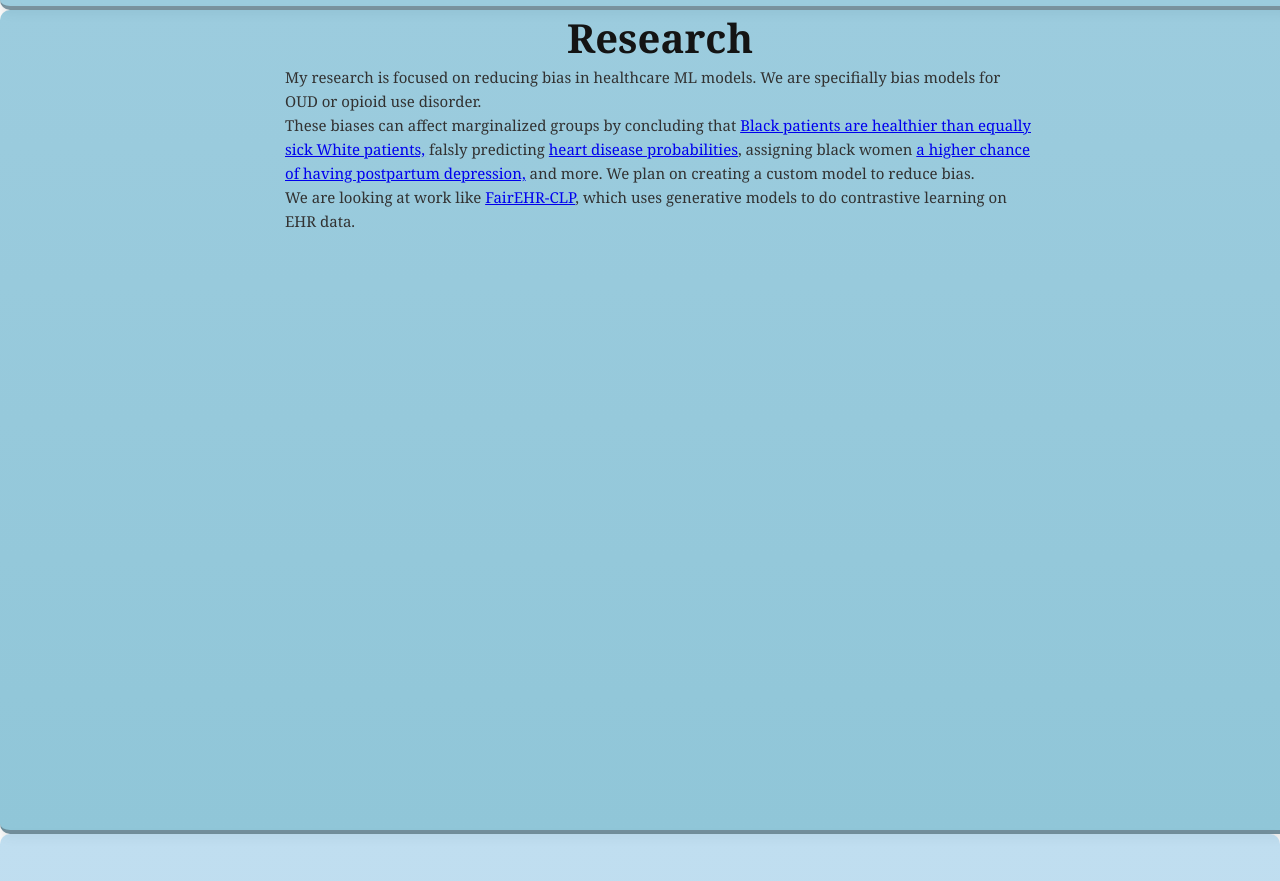
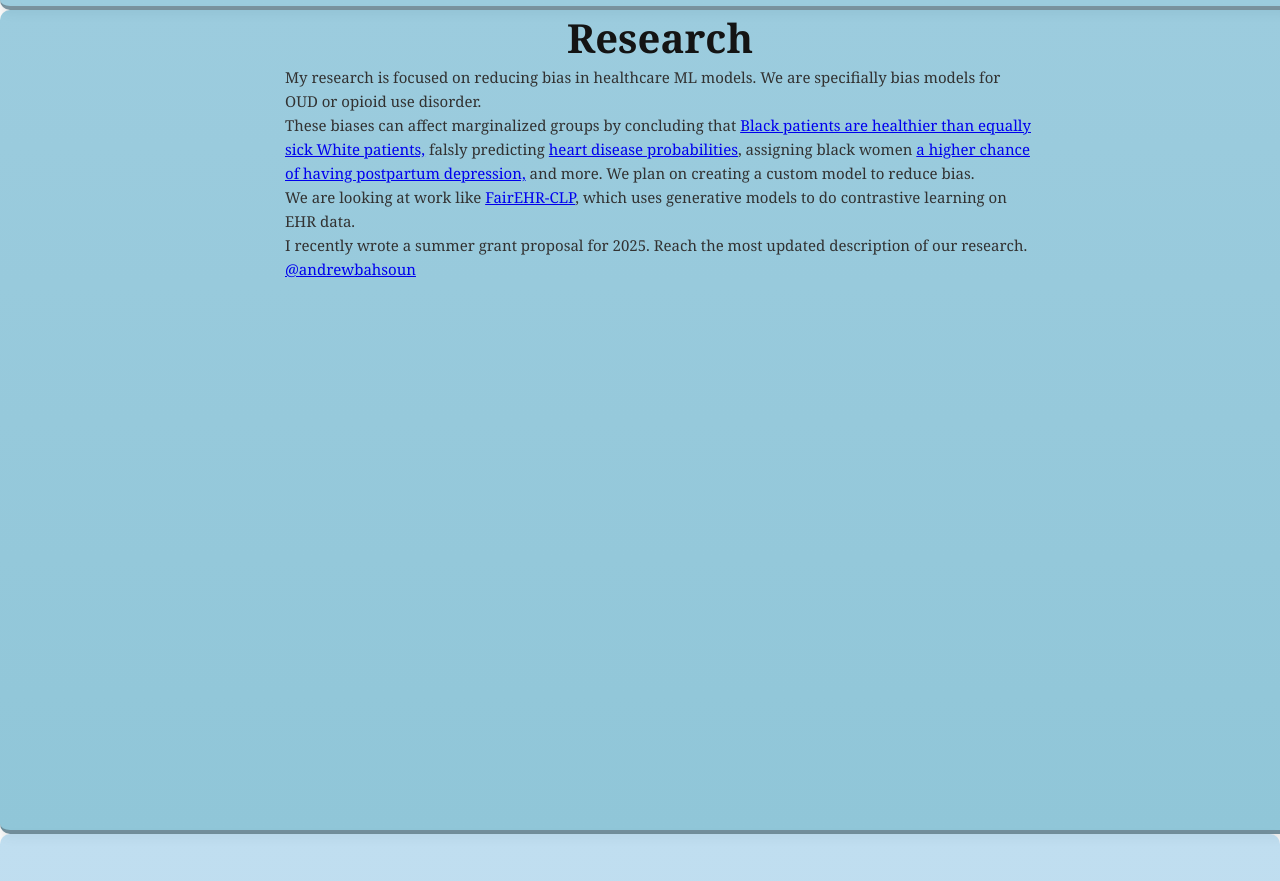
Before and after one commit to andrewbahsoun/new-web-threejs, a website built with Vite: page index.html in a window 1280 px wide. Shown: the part 1638-2519 px from the top of the page. Built offline with nearby package versions, Linux system fonts and the light colour scheme; animation ran at ten frames a second.

Commit message:
links added

```diff
--- a/index.html
+++ b/index.html
@@ -53,7 +53,8 @@
                             <p>A project I am working on with Chapman University Professor <a href="https://alexhkurz.github.io/" target="_blank" rel="noopener noreferrer">Alexander Kurz.</a>
                                 We are focusing on finding an effective way to Decentralize Moderation, and implement it in our own
                                 Slack-based social media. We are currently seeking funding, see the proposal
-                                <a href=resources/Grant_Proposal_AB.pdf target="_blank" rel="noopener noreferrer">here.</a></p>
+                                <a href="./resources/Grant_Proposal_AB.pdf" target="_blank" rel="noopener noreferrer">@andrewbahsoun</a>
+                            </p>
                         </div>
                     </div>
                 </div>
@@ -157,6 +158,11 @@
             <a href="https://arxiv.org/pdf/2402.00955" target="_blank" rel="noopener noreferrer">FairEHR-CLP</a>, which uses generative models to do contrastive learning on EHR data.
 
         </p>
+        <p>
+            I recently wrote a summer grant proposal for 2025. Reach the most updated description of our research.
+            <a href="./resources/Andrew_Bahsoun_Research_Application.pdf" target="_blank" rel="noopener noreferrer">@andrewbahsoun</a>
+
+        </p>
     </div>
 
     <div id="about-me" class="section about-me">
@@ -226,7 +232,7 @@
             Instagram: <a href="https://www.instagram.com/andrewbahsoun/" target="_blank" rel="noopener noreferrer">@andrewbahsoun</a>
         </p>
         <p>
-            My Resume: <a href="./resources/Andrew_Bahsoun_Resume.pdf" target="_blank" rel="noopener noreferrer">pdf</a>
+            My Resume: <a href="./resources/Andrew_Bahsoun_Resume.pdf" target="_blank" rel="noopener noreferrer">@andrewbahsoun</a>
         </p>
 
     </div>
```
